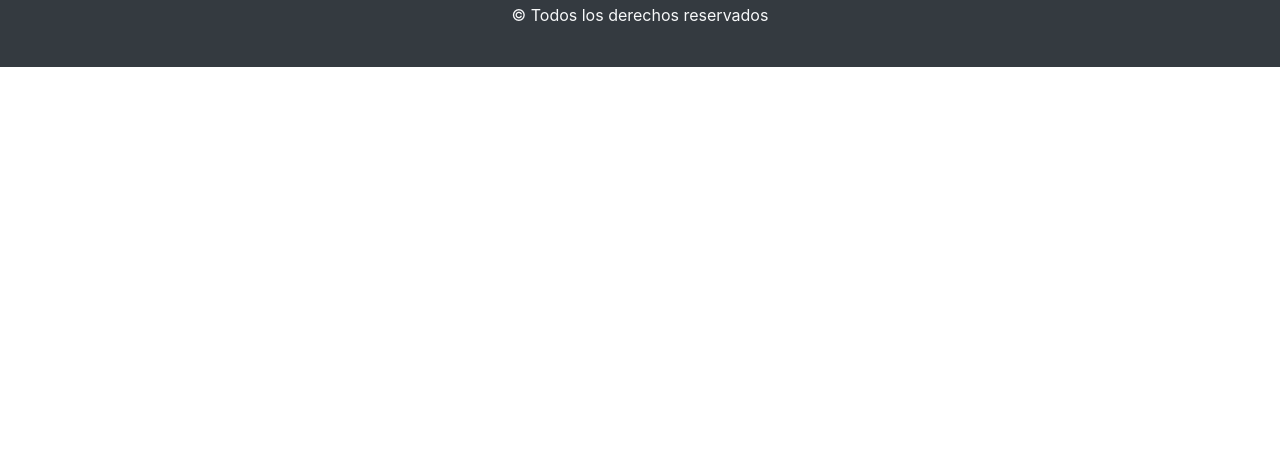
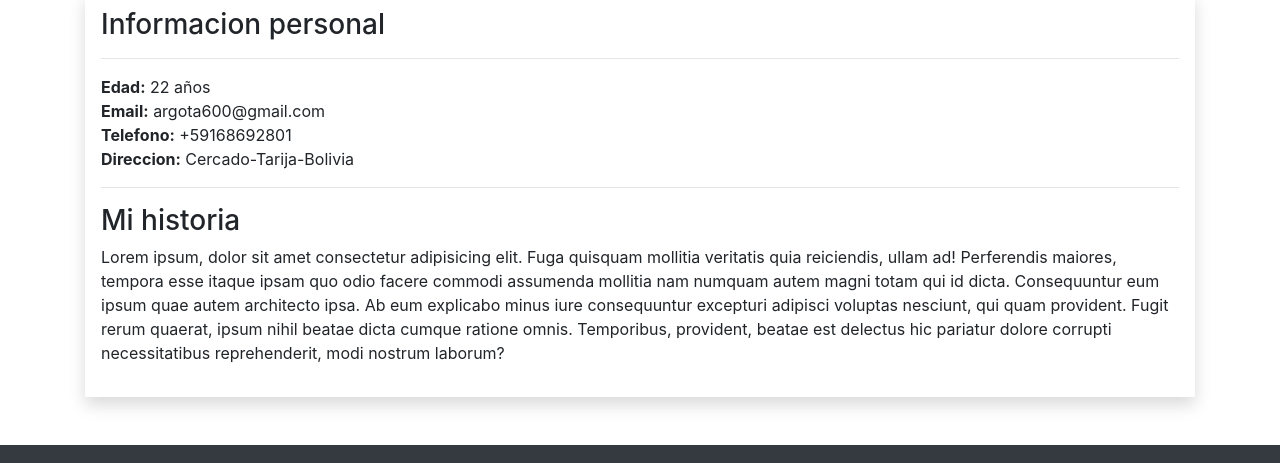
Before and after one commit to Yorlando98/yorlando98.github.io, a plain HTML site: page index.html in a window 1280 px wide. Shown: the part 580-1043 px from the top of the page. Before the commit the page ends 800 px from the top, so only its background shows below. Drawn offline with Linux system fonts and the light colour scheme.

Commit message:
Se agrego la intefaz de la informain personal

```diff
--- a/index.html
+++ b/index.html
@@ -52,6 +52,27 @@
             <h1>Yorlando Guzman Argota</h1>
             <p class="lead">Desarrollador web</p>
         </section>
+        <section class="container">
+            <section id="informacionPersonal" class="my-5">
+                <h2 class="text-center display-4 ">Sobre mi</h2>
+                <article class="shadow p-3">
+                    <h3>Informacion personal</h3>
+                    <hr>
+                    <ul class="list-unstyled">
+                        <li><span class="font-weight-bold">Edad:</span> 22 años </li>
+                        <li><span class="font-weight-bold">Email:</span> argota600@gmail.com</li>
+                        <li><span class="font-weight-bold">Telefono:</span> +59168692801</li>
+                        <li><span class="font-weight-bold">Direccion:</span> Cercado-Tarija-Bolivia</li>
+                    </ul>
+                    <hr>
+                    <h3>Mi historia</h3>
+                    <p>Lorem ipsum, dolor sit amet consectetur adipisicing elit. Fuga quisquam mollitia veritatis quia reiciendis, ullam ad! Perferendis maiores, tempora esse itaque ipsam quo odio facere commodi assumenda mollitia nam numquam autem magni
+                        totam qui id dicta. Consequuntur eum ipsum quae autem architecto ipsa. Ab eum explicabo minus iure consequuntur excepturi adipisci voluptas nesciunt, qui quam provident. Fugit rerum quaerat, ipsum nihil beatae dicta cumque ratione
+                        omnis. Temporibus, provident, beatae est delectus hic pariatur dolore corrupti necessitatibus reprehenderit, modi nostrum laborum?</p>
+                </article>
+            </section>
+
+        </section>
     </main>
     <footer class="bg-dark py-4 text-light text-center">
         <div>
```
